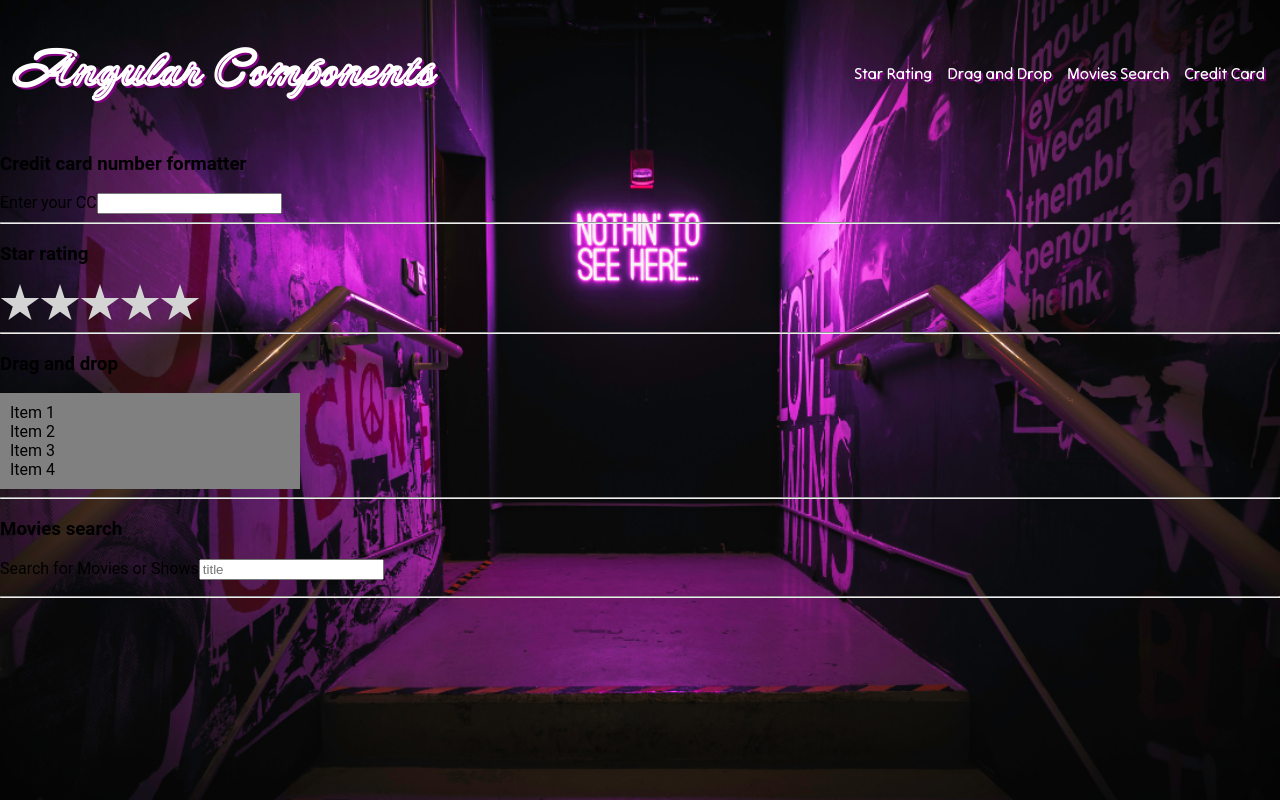
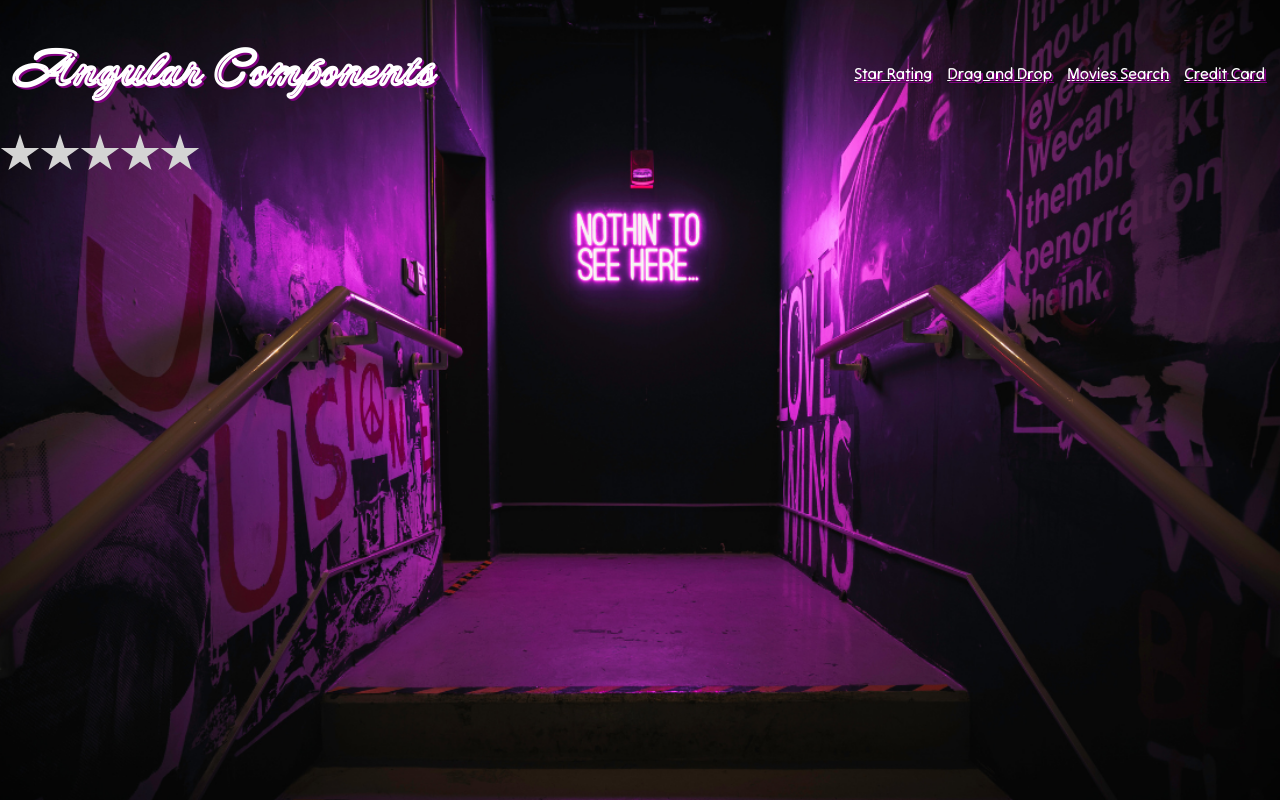
Before and after one commit to jkelley5000/angular-sandbox-2, an Angular app: page /star-rating in a window 1280 px wide. Built offline with nearby package versions, Linux system fonts and the light colour scheme.

Commit message:
Added routing to the application.

```diff
--- a/src/app/app.component.html
+++ b/src/app/app.component.html
@@ -5,11 +5,14 @@
             <a routerLink="/star-rating" routerLinkActive="active">Star Rating</a>
             <a routerLink="/drag-and-drop" routerLinkActive="active">Drag and Drop</a>
             <a routerLink="/movies-search" routerLinkActive="active">Movies Search</a>
-            <a routerLink="/credit-card" routerLinkActive="active">Credit Card</a>
+            <a routerLink="/credit-card-formatter" routerLinkActive="active">Credit Card</a>
         </nav>
     </div>
+    <div class="content">
+        <router-outlet></router-outlet>
+    </div>
 
-    <h3>Credit card number formatter</h3>
+    <!-- <h3>Credit card number formatter</h3>
     <app-credit-card-formatter />
     <hr>
 
@@ -23,6 +26,6 @@
 
     <h3>Movies search</h3>
     <app-movies-search />
-    <hr>
+    <hr> -->
 </main>
 <router-outlet />
--- a/src/app/app.component.ts
+++ b/src/app/app.component.ts
@@ -1,14 +1,15 @@
 import { Component } from '@angular/core';
-import { RouterOutlet } from '@angular/router';
+import { RouterLink, RouterLinkActive, RouterOutlet } from '@angular/router';
 import { CreditCardFormatterComponent } from './components/credit-card-formatter/credit-card-formatter.component';
 import { StarRatingComponent } from './components/star-rating/star-rating.component';
 import { DragAndDropComponent } from './components/drag-and-drop/drag-and-drop.component';
 import { MoviesSearchComponent } from './components/movies-search/movies-search.component';
+import { CommonModule } from '@angular/common';
 
 @Component({
   selector: 'app-root',
   standalone: true,
-  imports: [RouterOutlet, CreditCardFormatterComponent, StarRatingComponent, DragAndDropComponent, MoviesSearchComponent],
+  imports: [CommonModule, RouterOutlet, RouterLink, RouterLinkActive],
   templateUrl: './app.component.html',
   styleUrl: './app.component.scss'
 })
--- a/src/app/app.config.ts
+++ b/src/app/app.config.ts
@@ -2,7 +2,8 @@ import { ApplicationConfig, provideZoneChangeDetection } from '@angular/core';
 import { provideRouter } from '@angular/router';
 
 import { routes } from './app.routes';
+import { provideHttpClient } from '@angular/common/http';
 
 export const appConfig: ApplicationConfig = {
-  providers: [provideZoneChangeDetection({ eventCoalescing: true }), provideRouter(routes)]
+  providers: [provideZoneChangeDetection({ eventCoalescing: true }), provideRouter(routes), provideHttpClient()]
 };
--- a/src/app/app.routes.ts
+++ b/src/app/app.routes.ts
@@ -1,3 +1,14 @@
 import { Routes } from '@angular/router';
+import { StarRatingComponent } from './components/star-rating/star-rating.component';
+import { DragAndDropComponent } from './components/drag-and-drop/drag-and-drop.component';
+import { CreditCardFormatterComponent } from './components/credit-card-formatter/credit-card-formatter.component';
+import { MoviesSearchComponent } from './components/movies-search/movies-search.component';
 
-export const routes: Routes = [];
+export const routes: Routes = [
+    { path: 'star-rating', component: StarRatingComponent },
+    { path: 'drag-and-drop', component: DragAndDropComponent },
+    { path: 'movies-search', component: MoviesSearchComponent },
+    { path: 'credit-card-formatter', component: CreditCardFormatterComponent },
+    { path: '', redirectTo: 'star-rating', pathMatch: 'full' },
+    { path: '**', redirectTo: 'star-rating' },
+];
--- a/src/main.ts
+++ b/src/main.ts
@@ -5,5 +5,4 @@ import { provideHttpClient } from '@angular/common/http';
 
 bootstrapApplication(AppComponent, {
     ...appConfig,
-    providers: [provideHttpClient()],
 }).catch((err) => console.error(err));
```
